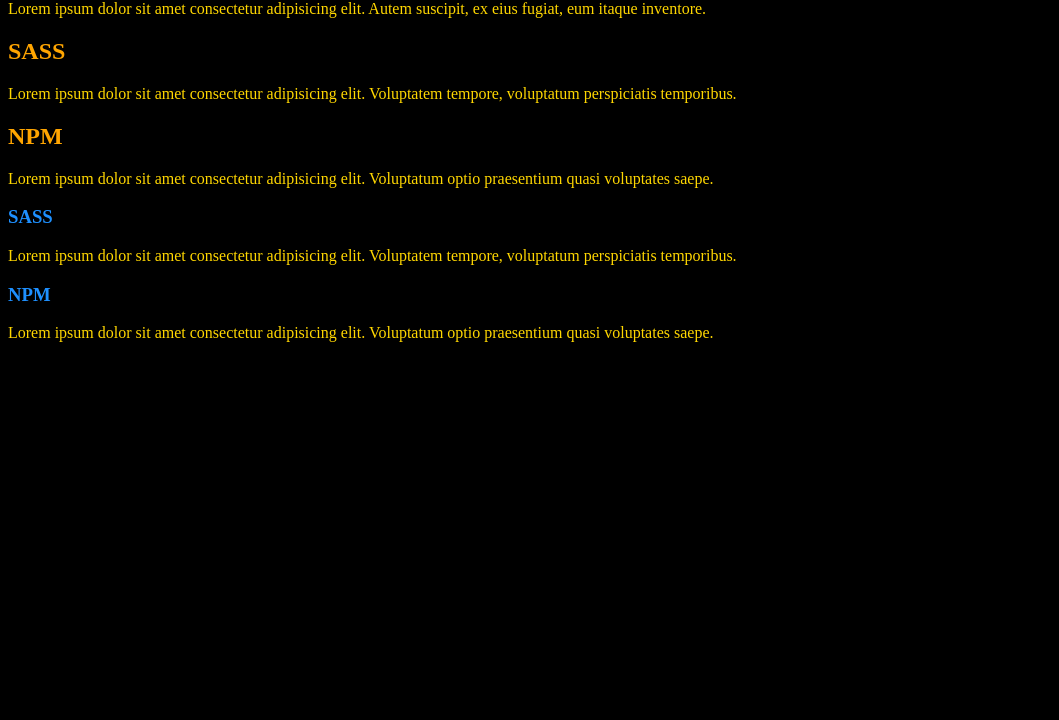
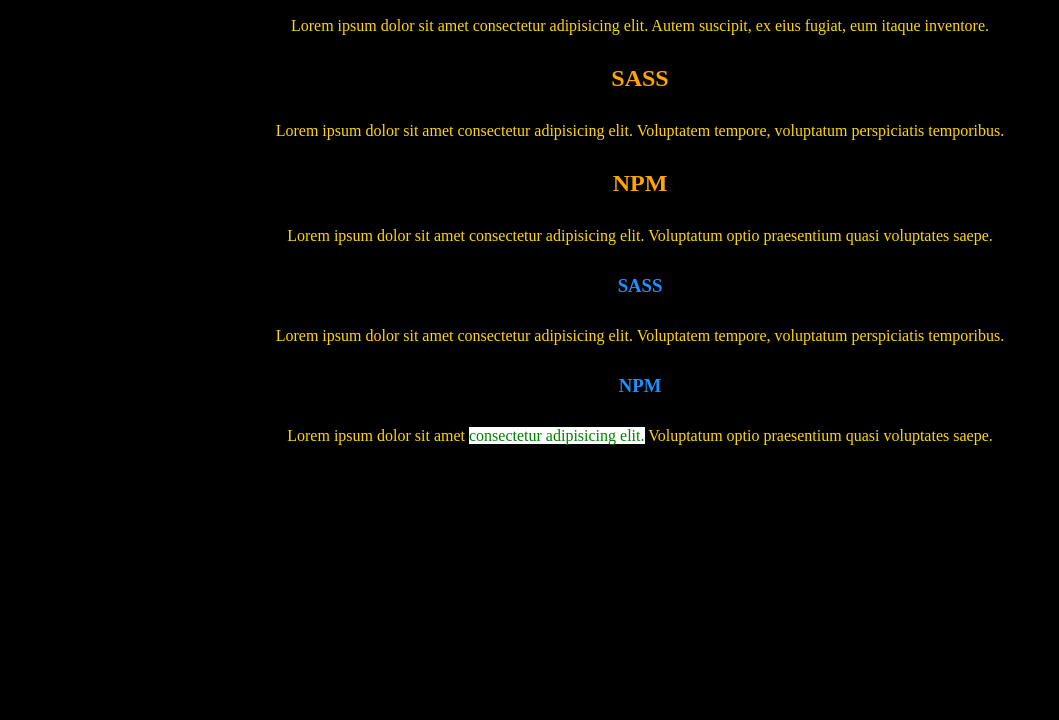
Before and after one commit to DavideBenazzi/html-sass-first, a website: page index.html in a window 1280 px wide. Shown: the part 80-800 px from the top of the page, without its empty margins (0-1059 px from the left). Drawn offline with Linux system fonts and the light colour scheme.

Commit message:
Final commit

```diff
--- a/index.html
+++ b/index.html
@@ -17,7 +17,7 @@
     <h3>SASS</h3>
     <p>Lorem ipsum dolor sit amet consectetur adipisicing elit. Voluptatem tempore, voluptatum perspiciatis temporibus.</p>
     <h3>NPM</h3>
-    <p>Lorem ipsum dolor sit amet consectetur adipisicing elit. Voluptatum optio praesentium quasi voluptates saepe.</p>
+    <p>Lorem ipsum dolor sit amet <span class="green">consectetur adipisicing elit.</span> Voluptatum optio praesentium quasi voluptates saepe.</p>
     <!-- JS -->
     <script src="./dist/js/main.js"></script>
 </body>
--- a/src/scss/main.scss
+++ b/src/scss/main.scss
@@ -1,21 +1,35 @@
+// VARIABLES
 $primary-color: #fff;
 $secondary-color: orange;
 $tertiary-color: dodgerblue;
 $backg-color: #000;
 $paragraph-color: gold;
+$textCenter: center;
+$mgTop: 30px;
+$green: green;
 
+// GENERAL
 body {
     background-color: $backg-color;
+    text-align: $textCenter;
     h1 {
         color: $primary-color;
+        margin-top: $mgTop;
     }
     h2 {
         color: $secondary-color;
+        margin-top: $mgTop;
     }
     h3 {
         color: $tertiary-color;
+        margin-top: $mgTop;
     }
     p {
         color: $paragraph-color;
+        margin-top: $mgTop;
+        .green {
+            color: $green;
+            background-color: $primary-color;
+        }
     }
 }
```
Also changed, not shown: dist/css/main.css.
